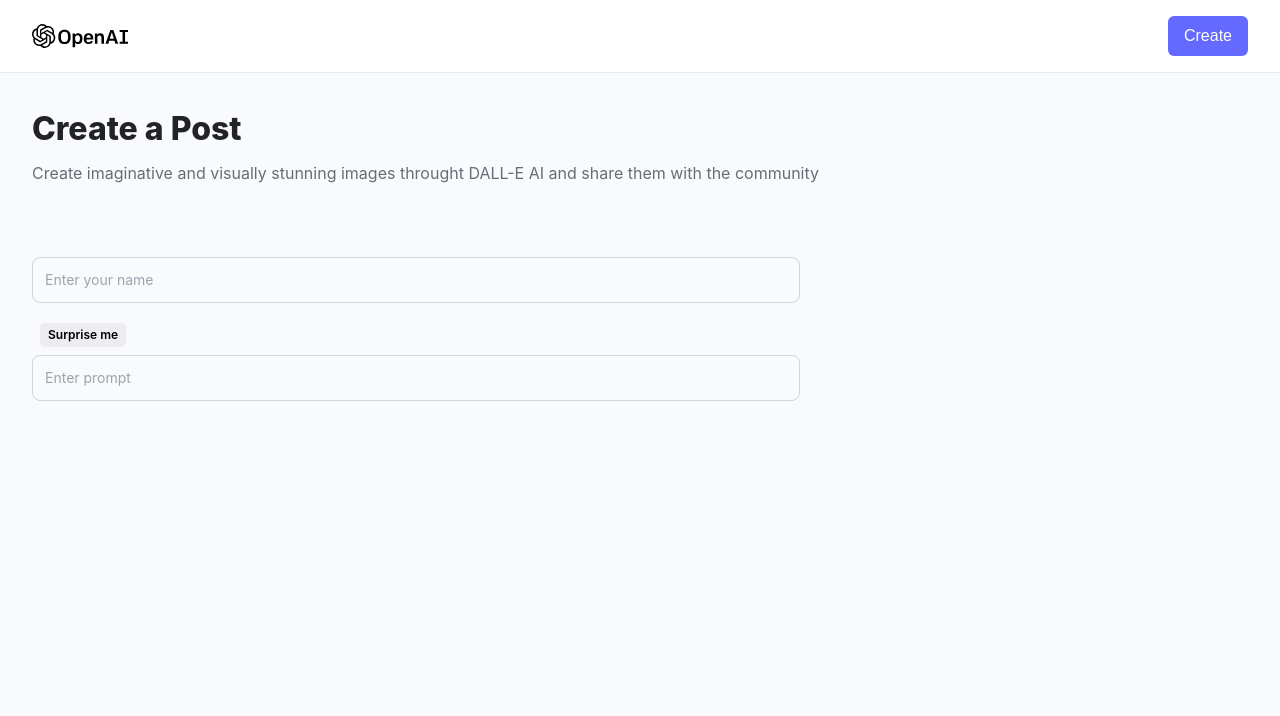
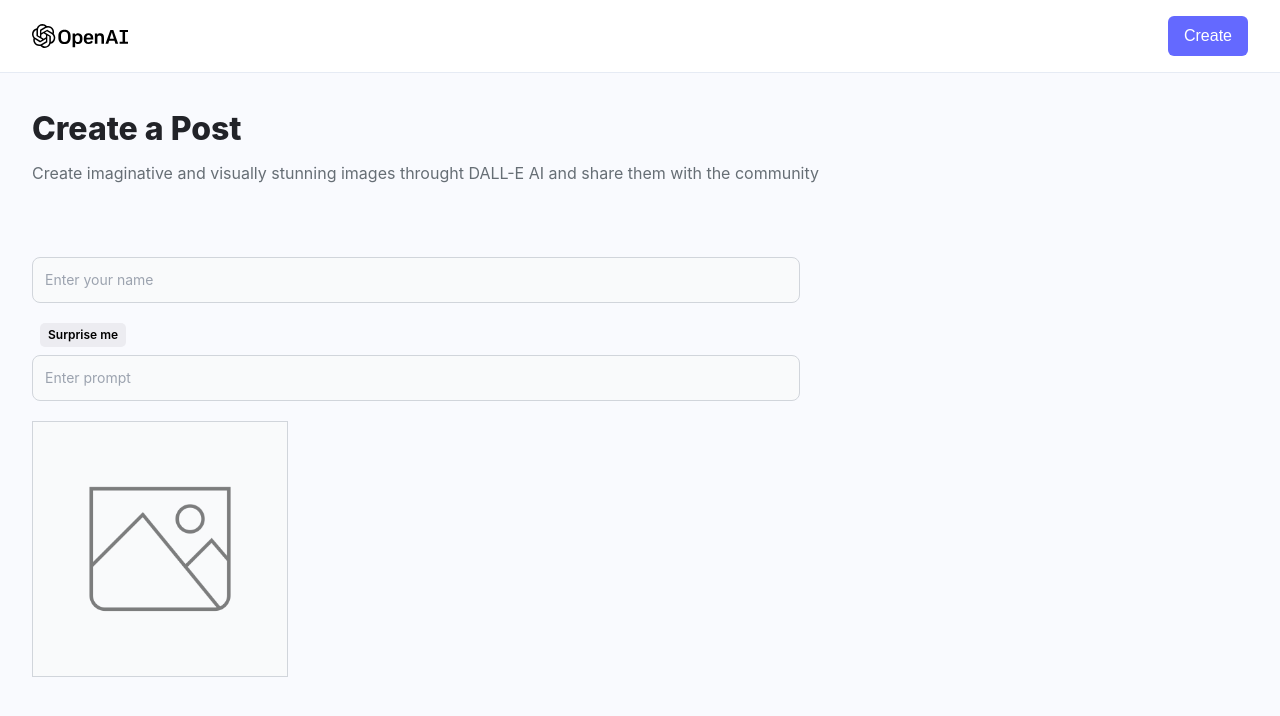
Before and after one commit to picturepatch07/PixelMuse, a React (Vite) app: page /create-post in a window 1280 px wide. Shown: the top 716 px of the page. Built offline with nearby package versions, Linux system fonts and the light colour scheme; a web font is replaced by a local one.

Commit message:
AI generated image container

```diff
--- a/src/pages/createPost.jsx
+++ b/src/pages/createPost.jsx
@@ -53,6 +53,21 @@
               isSurpriseMe
               handleSurpriseMe={handleSurpriseMe}
             />
+            <div className="relative bg-gray-50 border border-gray-300 text-gray-900 text-sm rounder-lg focus:ring-blue-500 focus:border-blue-500 w-64 p-3 h-64 flex justify-center items-center">
+              {form.photo ? (
+                <img
+                  src={form.photo}
+                  alt={form.prompt}
+                  className="w-full h-full object-contain"
+                />
+              ) : (
+                <img
+                  src={Preview}
+                  alt="preview"
+                  className="w-9/12 h-9/12 object-contain opacity-50"
+                />
+              )}
+            </div>
           </div>
         </form>
       </section>
```
